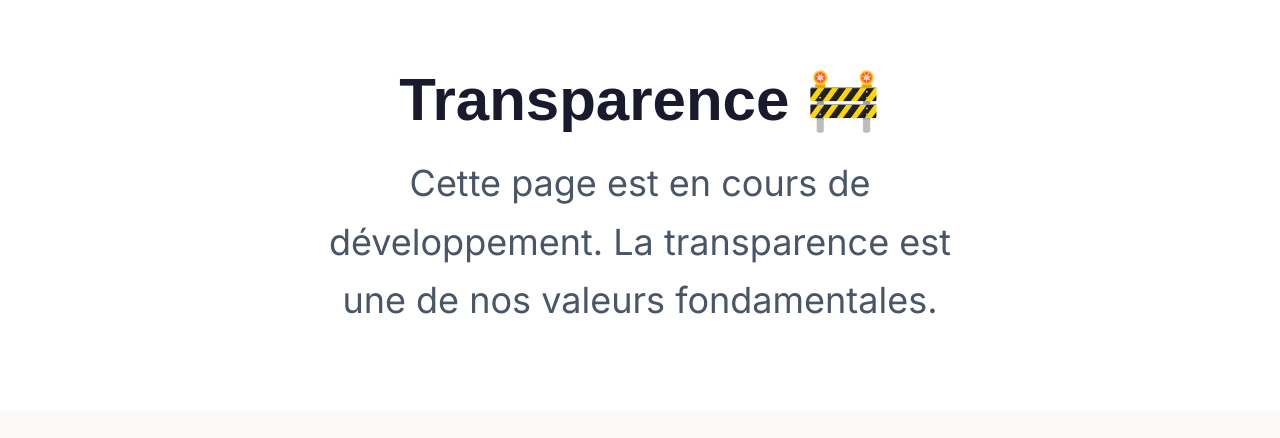
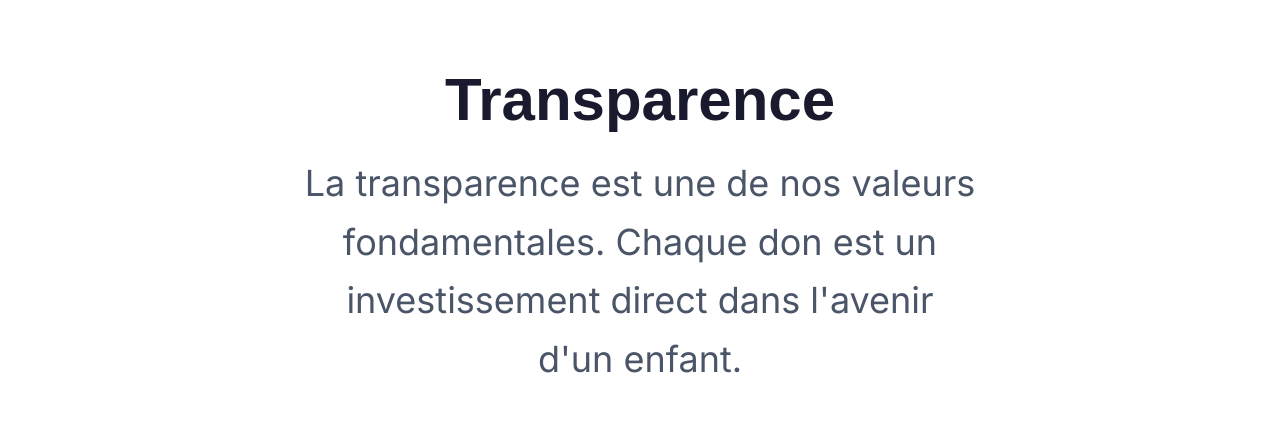
Before and after one commit to blackdream1234/le-trio-des-petits-pas, a Next.js app: page /transparence in a window 1280 px wide. Shown: the part 186-624 px from the top of the page. Built offline with nearby package versions, Linux system fonts and the light colour scheme; no server answers; the database is empty; a web font is replaced by a local one.

Commit message:
v 2 Update Page Actions text

```diff
--- a/src/app/transparence/page.tsx
+++ b/src/app/transparence/page.tsx
@@ -1,33 +1,15 @@
 'use client';
 
-import Link from 'next/link';
 import { useState, useEffect } from 'react';
 import { createClient } from '@/utils/supabase/client';
 
 export default function TransparencePage() {
     const [media, setMedia] = useState<any[]>([]);
-    const [content, setContent] = useState({
-        title: "Transparence 🚧",
-        desc: "Cette page est en cours de développement. La transparence est une de nos valeurs fondamentales."
-    });
     const supabase = createClient();
 
     useEffect(() => {
-        async function fetchData() {
-            // 1. Fetch Text Content
-            const { data: textData } = await supabase.from('site_content').select('*').eq('section', 'transparency');
-            if (textData) {
-                const title = textData.find(c => c.key === 'transparency_title')?.content;
-                const desc = textData.find(c => c.key === 'transparency_desc')?.content;
-                if (title || desc) {
-                    setContent(prev => ({
-                        title: title || prev.title,
-                        desc: desc || prev.desc
-                    }));
-                }
-            }
-
-            // 2. Fetch Media Gallery
+        async function fetchMedia() {
+            // Fetch Media Gallery Only
             const { data: mediaData } = await supabase
                 .from('site_media')
                 .select('*')
@@ -38,7 +20,7 @@ export default function TransparencePage() {
                 setMedia(mediaData);
             }
         }
-        fetchData();
+        fetchMedia();
     }, []);
 
     return (
@@ -47,10 +29,10 @@ export default function TransparencePage() {
             <section className="pt-40 pb-20 px-6 bg-surface-elevated">
                 <div className="container mx-auto max-w-4xl text-center">
                     <h1 className="font-display font-bold text-4xl md:text-5xl lg:text-6xl text-text-primary mb-6">
-                        {content.title}
+                        Transparence
                     </h1>
                     <p className="text-xl text-text-secondary leading-relaxed max-w-2xl mx-auto">
-                        {content.desc}
+                        La transparence est une de nos valeurs fondamentales. Chaque don est un investissement direct dans l'avenir d'un enfant.
                     </p>
                 </div>
             </section>
@@ -107,6 +89,7 @@ export default function TransparencePage() {
                         {media.length === 0 ? (
                             <div className="text-center py-12 bg-gray-50 rounded-3xl border border-dashed border-gray-200">
                                 <p className="text-text-secondary">Galerie à venir...</p>
+                                <p className="text-xs text-text-secondary mt-2">Connectez-vous à l'admin pour ajouter des photos.</p>
                             </div>
                         ) : (
                             <div className="grid grid-cols-1 md:grid-cols-2 lg:grid-cols-3 gap-6">
```
